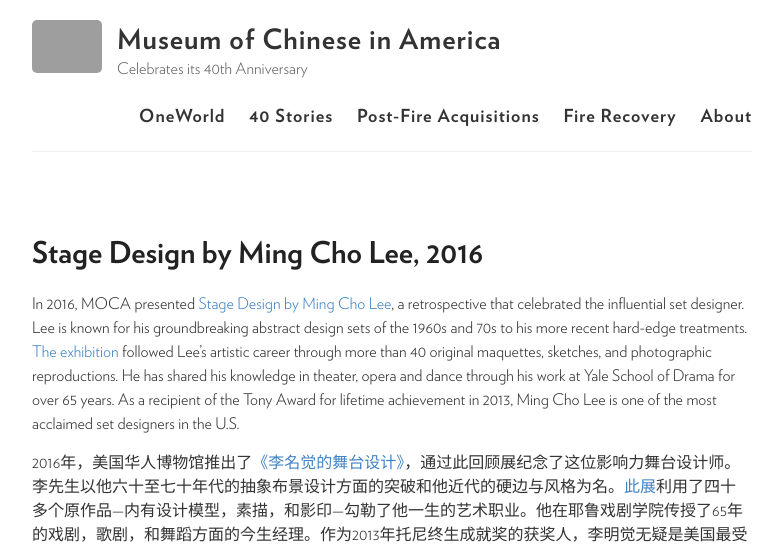
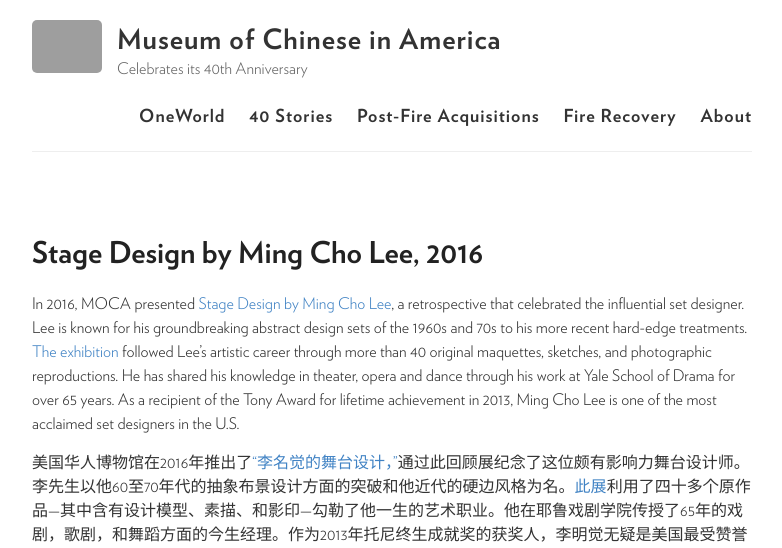
Before and after one commit to moca40/moca40.github.io, a Jekyll site: the page built from _stories/2016-01-01-ming-cho-lee.md, in a window 1280 px wide, cut to the strip 0-548 px from the top of the page. Shown: the whole strip, without its empty margins (248-1030 px from the left). Built offline with Jekyll 4.4.1, drawn with Linux system fonts in a browser that asks for light colours; some of the changed text lies outside the part shown; grey boxes are pictures that could not be loaded.

Commit message:
Update 2016-01-01-ming-cho-lee.md

```diff
--- a/_stories/2016-01-01-ming-cho-lee.md
+++ b/_stories/2016-01-01-ming-cho-lee.md
@@ -8,6 +8,6 @@
 
 In 2016, MOCA presented [Stage Design by Ming Cho Lee](https://www.mocanyc.org/exhibitions/stage_design_by_ming_cho_lee), a retrospective that celebrated the influential set designer. Lee is known for his groundbreaking abstract design sets of the 1960s and 70s to his more recent hard-edge treatments. [The exhibition](https://usa.chinadaily.com.cn/us/2016-05/13/content_25267693.htm) followed Lee’s artistic career through more than 40 original maquettes, sketches, and photographic reproductions. He has shared his knowledge in theater, opera and dance through his work at Yale School of Drama for over 65 years. As a recipient of the Tony Award for lifetime achievement in 2013, Ming Cho Lee is one of the most acclaimed set designers in the U.S.
 
-2016年，美国华人博物馆推出了[《李名觉的舞台设计》](https://www.mocanyc.org/exhibitions/stage_design_by_ming_cho_lee)，通过此回顾展纪念了这位影响力舞台设计师。李先生以他六十至七十年代的抽象布景设计方面的突破和他近代的硬边与风格为名。[此展](https://usa.chinadaily.com.cn/us/2016-05/13/content_25267693.htm)利用了四十多个原作品—内有设计模型，素描，和影印—勾勒了他一生的艺术职业。他在耶鲁戏剧学院传授了65年的戏剧，歌剧，和舞蹈方面的今生经理。作为2013年托尼终生成就奖的获奖人，李明觉无疑是美国最受赞誉的布景设计师之一。
+美国华人博物馆在2016年推出了[“李名觉的舞台设计，”](https://www.mocanyc.org/exhibitions/stage_design_by_ming_cho_lee)通过此回顾展纪念了这位颇有影响力舞台设计师。李先生以他60至70年代的抽象布景设计方面的突破和他近代的硬边风格为名。[此展](https://usa.chinadaily.com.cn/us/2016-05/13/content_25267693.htm)利用了四十多个原作品—其中含有设计模型、素描、和影印—勾勒了他一生的艺术职业。他在耶鲁戏剧学院传授了65年的戏剧，歌剧，和舞蹈方面的今生经理。作为2013年托尼终生成就奖的获奖人，李明觉无疑是美国最受赞誉的布景设计师之一。
 
 {% include slideshow.html %}
```
